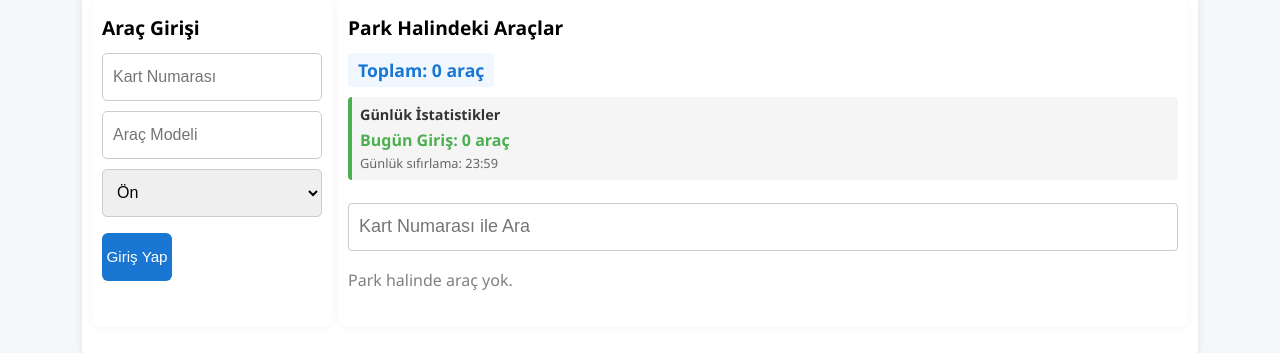
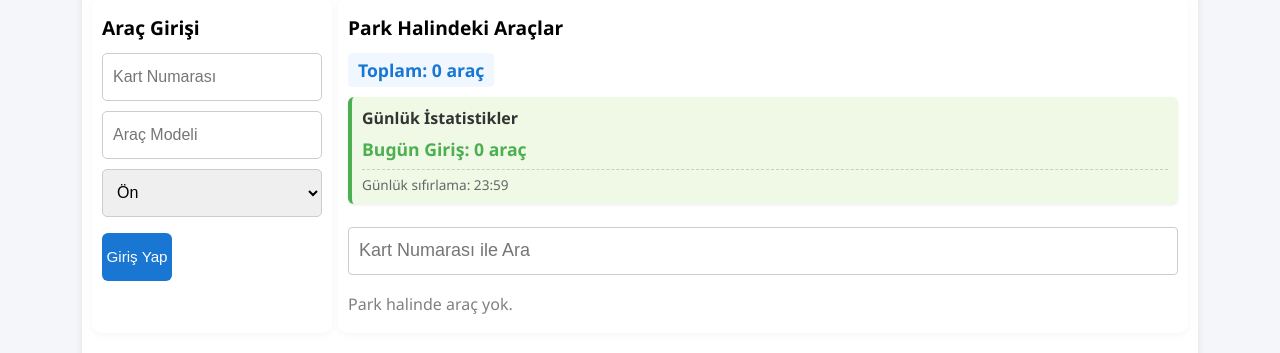
Before and after one commit to sefabzn/valet-parking-app, a plain HTML site: page frontend/index.html in a window 1280 px wide. Shown: the part 185-538 px from the top of the page. Drawn offline with Linux system fonts and the light colour scheme.

Commit message:
Fix dailystats

```diff
--- a/frontend/app.js
+++ b/frontend/app.js
@@ -123,6 +123,12 @@ function updateDailyStatsDisplay() {
     if (resetInfoElement) {
         resetInfoElement.textContent = translations[currentLang].dailyReset;
     }
+
+    // Update the stats title based on language
+    const statsTitleElement = document.getElementById('stats-title');
+    if (statsTitleElement) {
+        statsTitleElement.textContent = translations[currentLang].statsTitle;
+    }
 }
 // --- Language switching ---
 const translations = {
@@ -183,6 +189,9 @@ function setLanguage(lang) {
     if (parkedHeading) parkedHeading.textContent = t.parkedCars;
     const searchBar = document.getElementById('search-bar');
     if (searchBar) searchBar.placeholder = t.searchPlaceholder;
+
+    // Update daily statistics display with new language
+    updateDailyStatsDisplay();
     // Save lang
     localStorage.setItem('lang', lang);
     // Re-render cars to update button labels and empty state
--- a/frontend/index.html
+++ b/frontend/index.html
@@ -161,10 +161,10 @@ th {
       <h2>Park Halindeki Araçlar</h2>
       <div id="total-cars-count" style="font-size: 1.1rem; font-weight: bold; color: #1976d2; margin-bottom: 10px; background: #f0f7ff; padding: 5px 10px; border-radius: 4px; display: inline-block;"></div>
 
-      <div class="stats-container" style="margin-bottom: 15px; background: #f5f5f5; padding: 8px; border-radius: 4px; border-left: 4px solid #4caf50;">
-        <h3 style="margin: 0 0 5px 0; font-size: 0.9rem; color: #333;">Günlük İstatistikler</h3>
-        <div id="daily-stats" style="font-size: 1rem; font-weight: bold; color: #4caf50;"></div>
-        <div id="reset-info" style="font-size: 0.8rem; color: #666; margin-top: 3px;"></div>
+      <div class="stats-container" style="margin-bottom: 15px; background: #f0f8e6; padding: 10px; border-radius: 6px; border-left: 4px solid #4caf50; box-shadow: 0 1px 3px rgba(0,0,0,0.08);">
+        <h3 id="stats-title" style="margin: 0 0 5px 0; font-size: 1rem; color: #333; font-weight: 600;">Günlük İstatistikler</h3>
+        <div id="daily-stats" style="font-size: 1.1rem; font-weight: bold; color: #4caf50; padding: 3px 0;"></div>
+        <div id="reset-info" style="font-size: 0.85rem; color: #666; margin-top: 5px; border-top: 1px dashed #ccc; padding-top: 5px;"></div>
       </div>
 
       <input id="search-bar" type="text" placeholder="Kart Numarası ile Ara">
```
